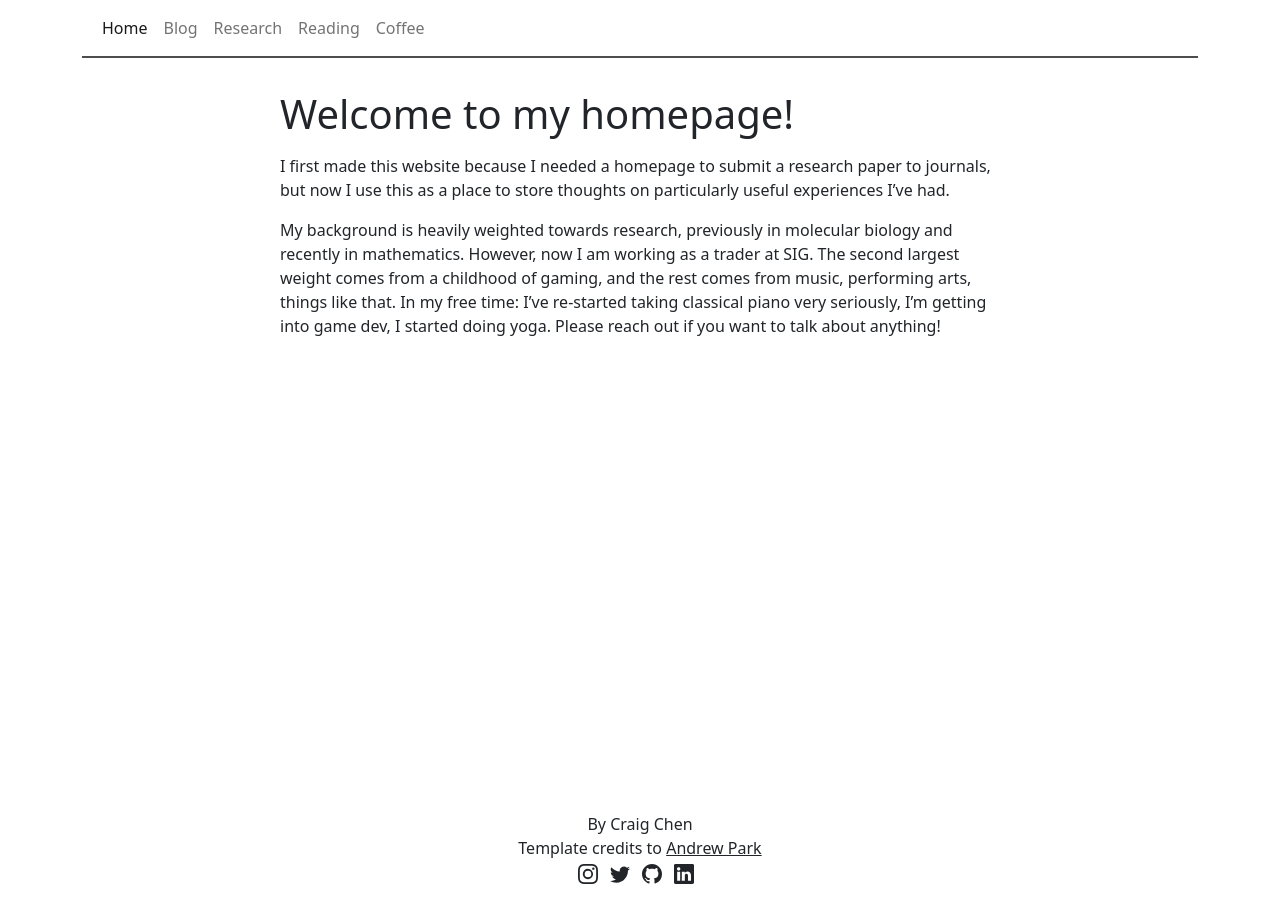
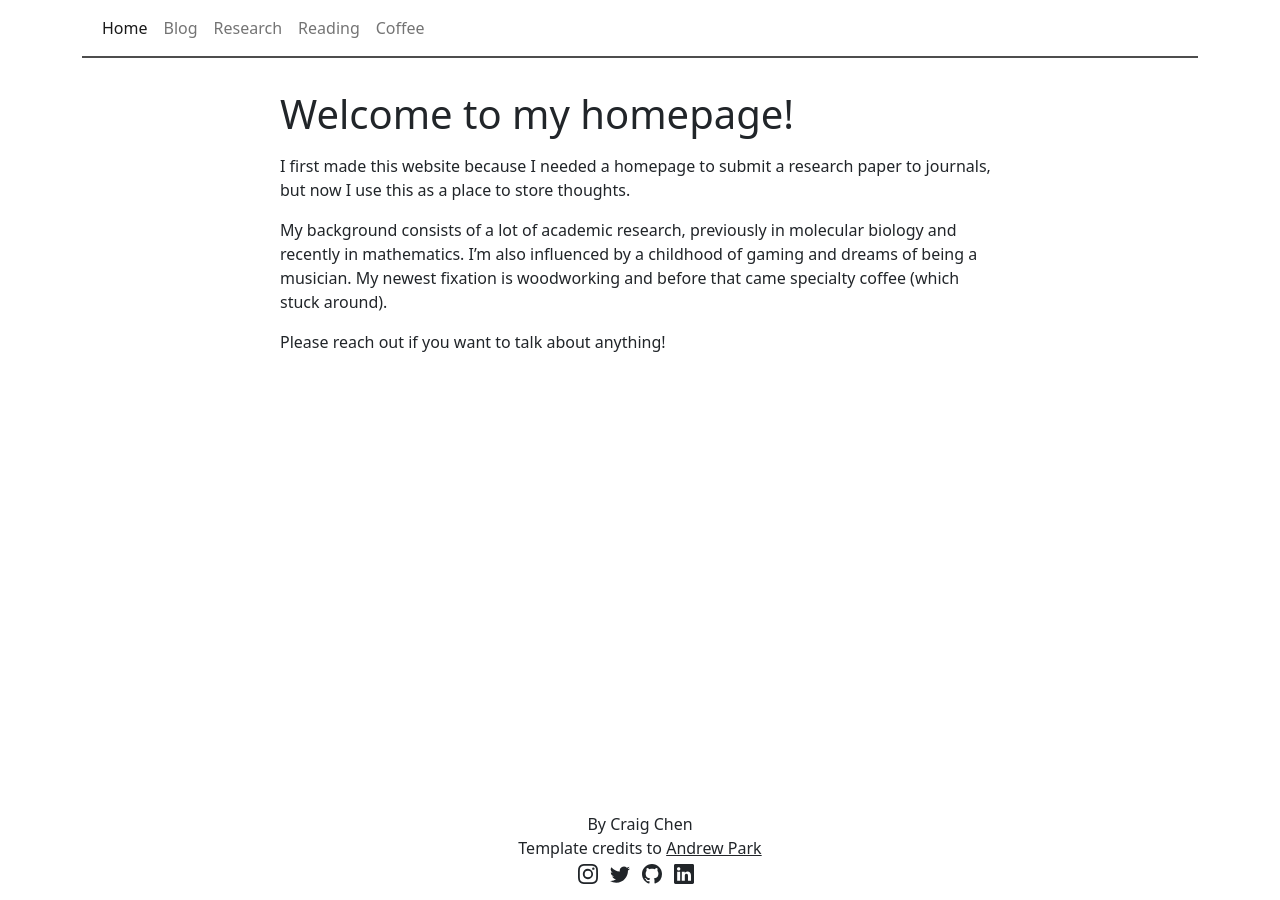
Before and after one commit to craigxchen/craigxchen.github.io, a Jekyll site: the page built from index.md, in a window 1280 px wide. Built offline with Jekyll 4.4.1, drawn with Linux system fonts in a browser that asks for light colours.

Commit message:
misc updates

```diff
--- a/index.md
+++ b/index.md
@@ -3,9 +3,11 @@ layout: page
 title: Welcome to my homepage!
 ---
 
-I first made this website because I needed a homepage to submit a research paper to journals, but now I use this as a place to store thoughts on particularly useful experiences I've had.
+I first made this website because I needed a homepage to submit a research paper to journals, but now I use this as a place to store thoughts.
 
-My background is heavily weighted towards research, previously in molecular biology and recently in mathematics. However, now I am working as a trader at SIG. The second largest weight comes from a childhood of gaming, and the rest comes from music, performing arts, things like that. In my free time: I've re-started taking classical piano very seriously, I'm getting into game dev, I started doing yoga. Please reach out if you want to talk about anything!
+My background consists of a lot of academic research, previously in molecular biology and recently in mathematics. I'm also influenced by a childhood of gaming and dreams of being a musician. My newest fixation is woodworking and before that came specialty coffee (which stuck around).
+
+Please reach out if you want to talk about anything!
 
 <!--- two columns with headshot
 <div class="row">
```
Also changed, not shown: coffee.md (+3 -1 lines), reading.md (+3 -1 lines).
